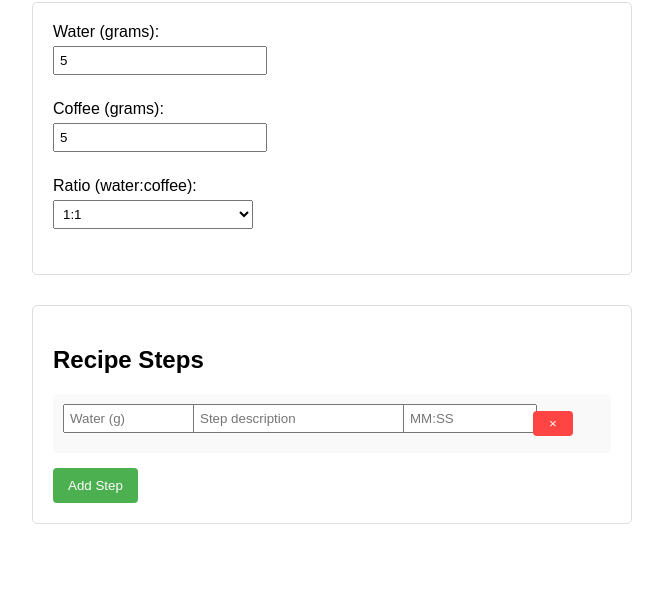
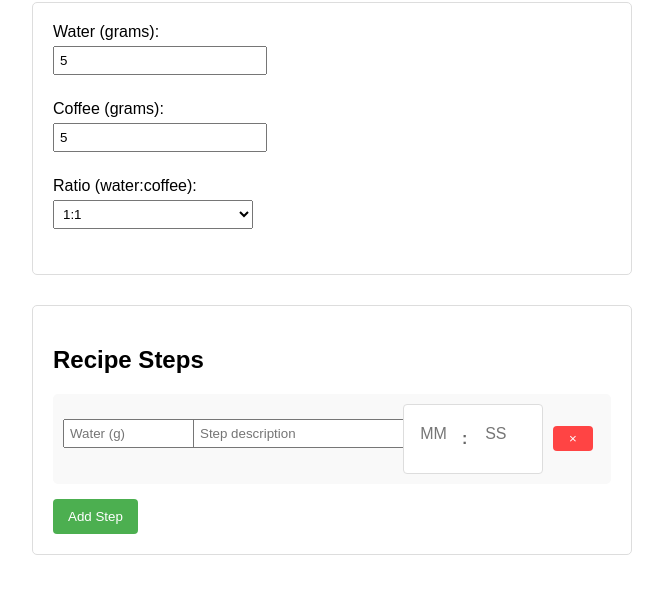
Before and after one commit to evans-mike/coffee-calc, a plain HTML site: page index.html in a window 1280 px wide. Both pictures are taken after typing "5", "5" into the empty fields and a click on the button "Add Step". Shown: the part 118-712 px from the top of the page, without its empty margins (308-971 px from the left). Drawn offline with Linux system fonts and the light colour scheme.

Commit message:
refactor: Refactor UI styles for recipe steps and time inputs
- Remove the unused `stepNumber` variable in [main.js]
- Modify the `recipe-step` class to have a wider column in the grid layout in [styles.css]
- Add a new class `.time-container` to create a container for time inputs in [styles.css]
- Change the width of the `.time-input` class to 45px in [styles.css]
- Add a new class `.time-separator` to style the time separator text in [styles.css]
- Remove the spinner buttons from number inputs in the `.time-input` class in [styles.css]
- Add a minimum height for touch-friendly tap targets in the `.time-container input` class in [styles.css]

```diff
--- a/main.js
+++ b/main.js
@@ -97,8 +97,6 @@ document.getElementById('add-step').addEventListener('click', addRecipeStep);
 
 function addRecipeStep() {
     const stepsContainer = document.getElementById('recipe-steps');
-    const stepNumber = stepsContainer.children.length + 1;
-
     const stepElement = document.createElement('div');
     stepElement.className = 'recipe-step';
 
@@ -116,22 +114,41 @@ function addRecipeStep() {
     descriptionInput.type = 'text';
     descriptionInput.placeholder = 'Step description';
 
-    // Time input (MM:SS)
-    const timeInput = document.createElement('input');
-    timeInput.type = 'text';
-    timeInput.className = 'time-input';
-    timeInput.placeholder = 'MM:SS';
-    timeInput.pattern = '^[0-9]{1,2}:[0-9]{2}$';
+    // Time input container
+    const timeContainer = document.createElement('div');
+    timeContainer.className = 'time-container';
 
-    // Add time input formatting
-    timeInput.addEventListener('input', function(e) {
-        let value = e.target.value.replace(/\D/g, '');
-        if (value.length > 4) value = value.slice(0, 4);
-        if (value.length > 2) {
-            value = value.slice(0, 2) + ':' + value.slice(2);
-        }
-        e.target.value = value;
-    });
+    // Minutes input
+    const minutesInput = document.createElement('input');
+    minutesInput.type = 'number';
+    minutesInput.className = 'time-input minutes';
+    minutesInput.min = '0';
+    minutesInput.max = '59';
+    minutesInput.step = '1';
+    minutesInput.inputMode = 'numeric';
+    minutesInput.pattern = '[0-9]*';
+    minutesInput.placeholder = 'MM';
+
+    // Time separator
+    const timeSeparator = document.createElement('span');
+    timeSeparator.textContent = ':';
+    timeSeparator.className = 'time-separator';
+
+    // Seconds input
+    const secondsInput = document.createElement('input');
+    secondsInput.type = 'number';
+    secondsInput.className = 'time-input seconds';
+    secondsInput.min = '0';
+    secondsInput.max = '59';
+    secondsInput.step = '1';
+    secondsInput.inputMode = 'numeric';
+    secondsInput.pattern = '[0-9]*';
+    secondsInput.placeholder = 'SS';
+
+    // Add time components to container
+    timeContainer.appendChild(minutesInput);
+    timeContainer.appendChild(timeSeparator);
+    timeContainer.appendChild(secondsInput);
 
     // Remove button
     const removeButton = document.createElement('button');
@@ -142,7 +159,7 @@ function addRecipeStep() {
     // Add all elements to the step
     stepElement.appendChild(waterInput);
     stepElement.appendChild(descriptionInput);
-    stepElement.appendChild(timeInput);
+    stepElement.appendChild(timeContainer);
     stepElement.appendChild(removeButton);
 
     stepsContainer.appendChild(stepElement);
--- a/styles.css
+++ b/styles.css
@@ -79,3 +79,58 @@ input[type="number"] {
 .time-input {
     width: 120px;
 }
+
+/* ... (previous styles remain the same) */
+
+.recipe-step {
+    display: grid;
+    grid-template-columns: 120px 200px 140px 40px;
+    gap: 10px;
+    align-items: center;
+    margin-bottom: 15px;
+    padding: 10px;
+    background-color: #f9f9f9;
+    border-radius: 5px;
+}
+
+.time-container {
+    display: flex;
+    align-items: center;
+    gap: 4px;
+    background: white;
+    padding: 5px;
+    border-radius: 4px;
+    border: 1px solid #ddd;
+}
+
+.time-input {
+    width: 45px;
+    border: none;
+    text-align: center;
+    padding: 2px;
+    font-size: 16px; /* Minimum 16px to prevent zoom on mobile */
+    -moz-appearance: textfield;
+}
+
+.time-input:focus {
+    outline: none;
+    background-color: #f0f0f0;
+}
+
+.time-separator {
+    font-weight: bold;
+    color: #666;
+    user-select: none;
+}
+
+/* Remove spinner buttons from number inputs */
+.time-input::-webkit-inner-spin-button,
+.time-input::-webkit-outer-spin-button {
+    -webkit-appearance: none;
+    margin: 0;
+}
+
+/* Add touch-friendly tap targets */
+.time-container input {
+    min-height: 44px; /* Minimum recommended touch target size */
+}
```
